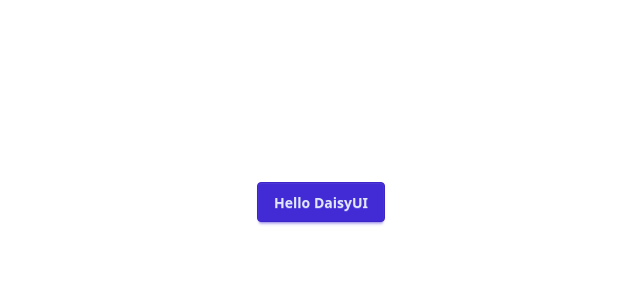
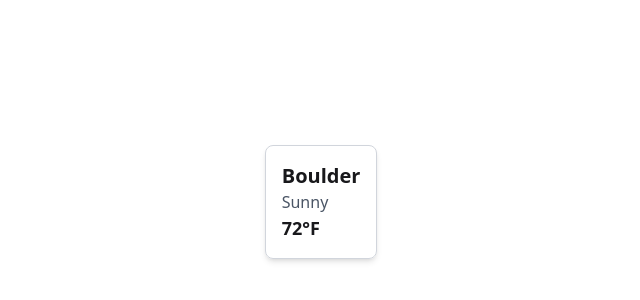
Before and after one commit to burnsidion/React-Weather-App, a React (Vite) app in the folder frontend/: page / in a window 1280 px wide. Shown: the part 198-498 px from the top of the page, without its empty margins (319-959 px from the left). Built offline with nearby package versions, Linux system fonts and the light colour scheme.

Commit message:
Setting up component/pages structure and first component

```diff
--- a/frontend/package.json
+++ b/frontend/package.json
@@ -12,6 +12,7 @@
   "dependencies": {
     "@tailwindcss/vite": "^4.0.9",
     "daisyui": "^5.0.0-beta.8",
+    "prop-types": "^15.8.1",
     "react": "^19.0.0",
     "react-dom": "^19.0.0",
     "tailwindcss": "^4.0.9"
--- a/frontend/src/App.jsx
+++ b/frontend/src/App.jsx
@@ -1,8 +1,9 @@
 import "./index.css";
+import CityCard from "./components/CityCard";
 function App() {
   return (
     <div className="flex items-center justify-center h-screen">
-      <button className="btn btn-primary">Hello DaisyUI</button>
+      <CityCard city="Boulder" temperature={72} weather="Sunny" />
     </div>
   );
 }
--- /dev/null
+++ b/frontend/src/components/CityCard.jsx
@@ -0,0 +1,19 @@
+import PropTypes from "prop-types";
+
+const CityCard = ({ city, temperature, weather }) => {
+  return (
+    <div className="p-4 border border-gray-300 rounded-lg shadow-md">
+      <h2 className="text-xl font-semibold">{city}</h2>
+      <p className="text-gray-600">{weather}</p>
+      <p className="text-lg font-bold">{temperature}°F</p>
+    </div>
+  );
+};
+
+CityCard.propTypes = {
+  city: PropTypes.string.isRequired,
+  temperature: PropTypes.number.isRequired,
+  weather: PropTypes.string.isRequired,
+};
+
+export default CityCard;
```
Also changed, not shown: 1 other file (tests, documents, lock files or other folders).
